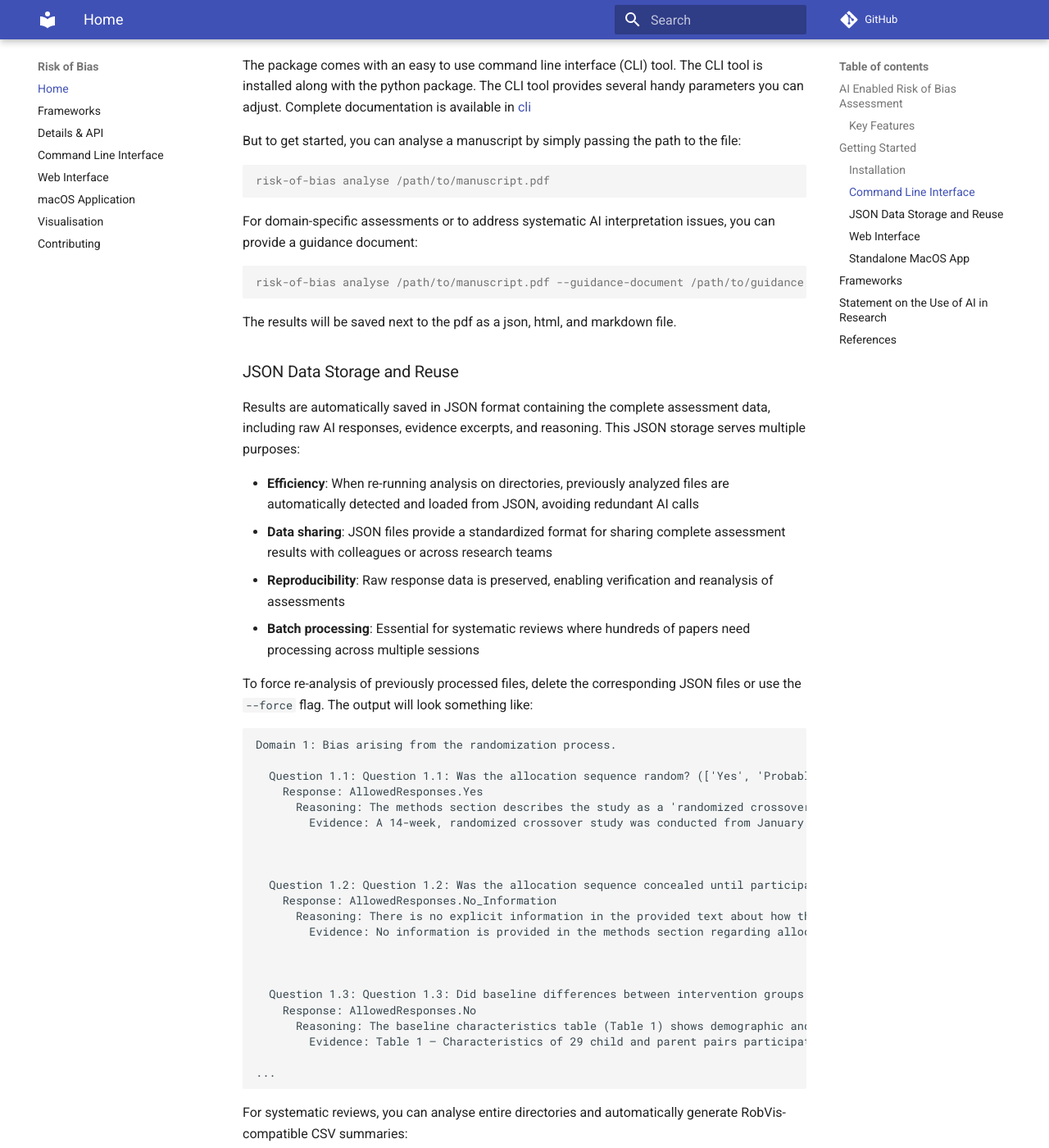
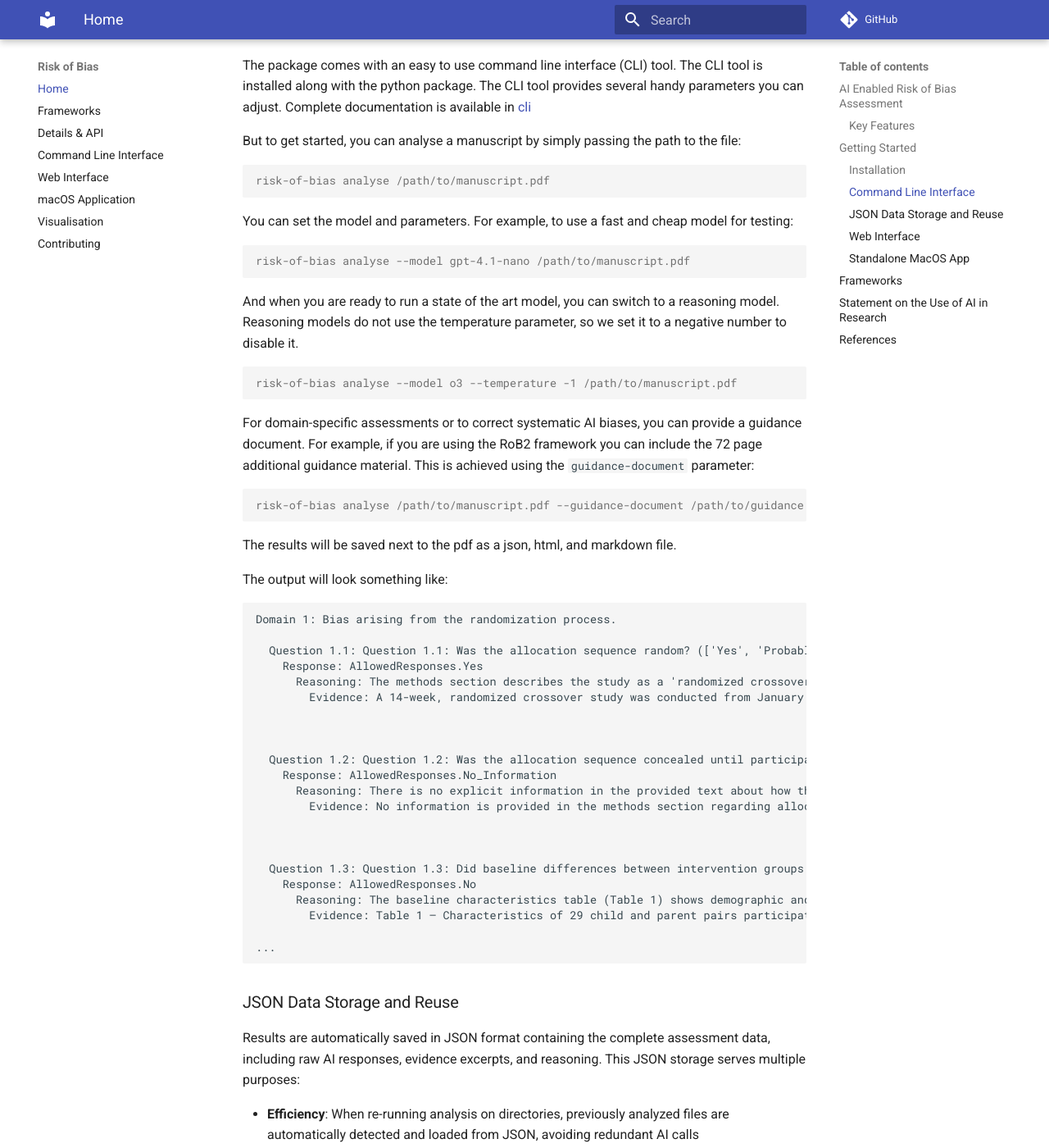
Before and after one commit to rob-luke/risk-of-bias, an MkDocs documentation site: the page built from docs/index.md, in a window 1280 px wide and 1400 px high, scrolled down 945 px. Shown: the whole window at 82% size. Built offline with MkDocs 1.6.1 and Material for MkDocs 9.7.7, drawn with Linux system fonts in a browser that asks for light colours; comment, search, counter and statistics services are not loaded; some of the changed text lies outside the part shown.

Commit message:
feat: provide mechanism to not send temperature values (#68)

````diff
--- a/docs/index.md
+++ b/docs/index.md
@@ -41,7 +41,23 @@ But to get started, you can analyse a manuscript by simply passing the path to t
 risk-of-bias analyse /path/to/manuscript.pdf
 ```
 
-For domain-specific assessments or to address systematic AI interpretation issues, you can provide a guidance document:
+You can set the model and parameters. For example, to use a fast and cheap model for testing:
+
+```console
+risk-of-bias analyse --model gpt-4.1-nano /path/to/manuscript.pdf
+
+```
+
+And when you are ready to run a state of the art model, you can switch to a reasoning model.
+Reasoning models do not use the temperature parameter, so we set it to a negative number to disable it.
+
+```console
+risk-of-bias analyse --model o3 --temperature -1 /path/to/manuscript.pdf
+```
+
+For domain-specific assessments or to correct systematic AI biases, you can provide a guidance document.
+For example, if you are using the RoB2 framework you can include the 72 page additional guidance material.
+This is achieved using the `guidance-document` parameter:
 
 ```console
 risk-of-bias analyse /path/to/manuscript.pdf --guidance-document /path/to/guidance.pdf
@@ -49,16 +65,6 @@ risk-of-bias analyse /path/to/manuscript.pdf --guidance-document /path/to/guidan
 
 The results will be saved next to the pdf as a json, html, and markdown file.
 
-### JSON Data Storage and Reuse
-
-Results are automatically saved in JSON format containing the complete assessment data, including raw AI responses, evidence excerpts, and reasoning. This JSON storage serves multiple purposes:
-
-- **Efficiency**: When re-running analysis on directories, previously analyzed files are automatically detected and loaded from JSON, avoiding redundant AI calls
-- **Data sharing**: JSON files provide a standardized format for sharing complete assessment results with colleagues or across research teams
-- **Reproducibility**: Raw response data is preserved, enabling verification and reanalysis of assessments
-- **Batch processing**: Essential for systematic reviews where hundreds of papers need processing across multiple sessions
-
-To force re-analysis of previously processed files, delete the corresponding JSON files or use the `--force` flag.
 The output will look something like:
 
 ```text
@@ -86,6 +92,16 @@ Domain 1: Bias arising from the randomization process.
 ...
 ```
 
+### JSON Data Storage and Reuse
+
+Results are automatically saved in JSON format containing the complete assessment data, including raw AI responses, evidence excerpts, and reasoning. This JSON storage serves multiple purposes:
+
+- **Efficiency**: When re-running analysis on directories, previously analyzed files are automatically detected and loaded from JSON, avoiding redundant AI calls
+- **Data sharing**: JSON files provide a standardized format for sharing complete assessment results with colleagues or across research teams
+- **Reproducibility**: Raw response data is preserved, enabling verification and reanalysis of assessments
+- **Batch processing**: Essential for systematic reviews where hundreds of papers need processing across multiple sessions
+
+To force re-analysis of previously processed files, delete the corresponding JSON files or use the `--force` flag.
 
 For systematic reviews, you can analyse entire directories and automatically generate RobVis-compatible CSV summaries:
 
````
Also changed, not shown: README.md (+30 -11 lines), docs/cli.md (+2 -1 lines), 3 other files.
